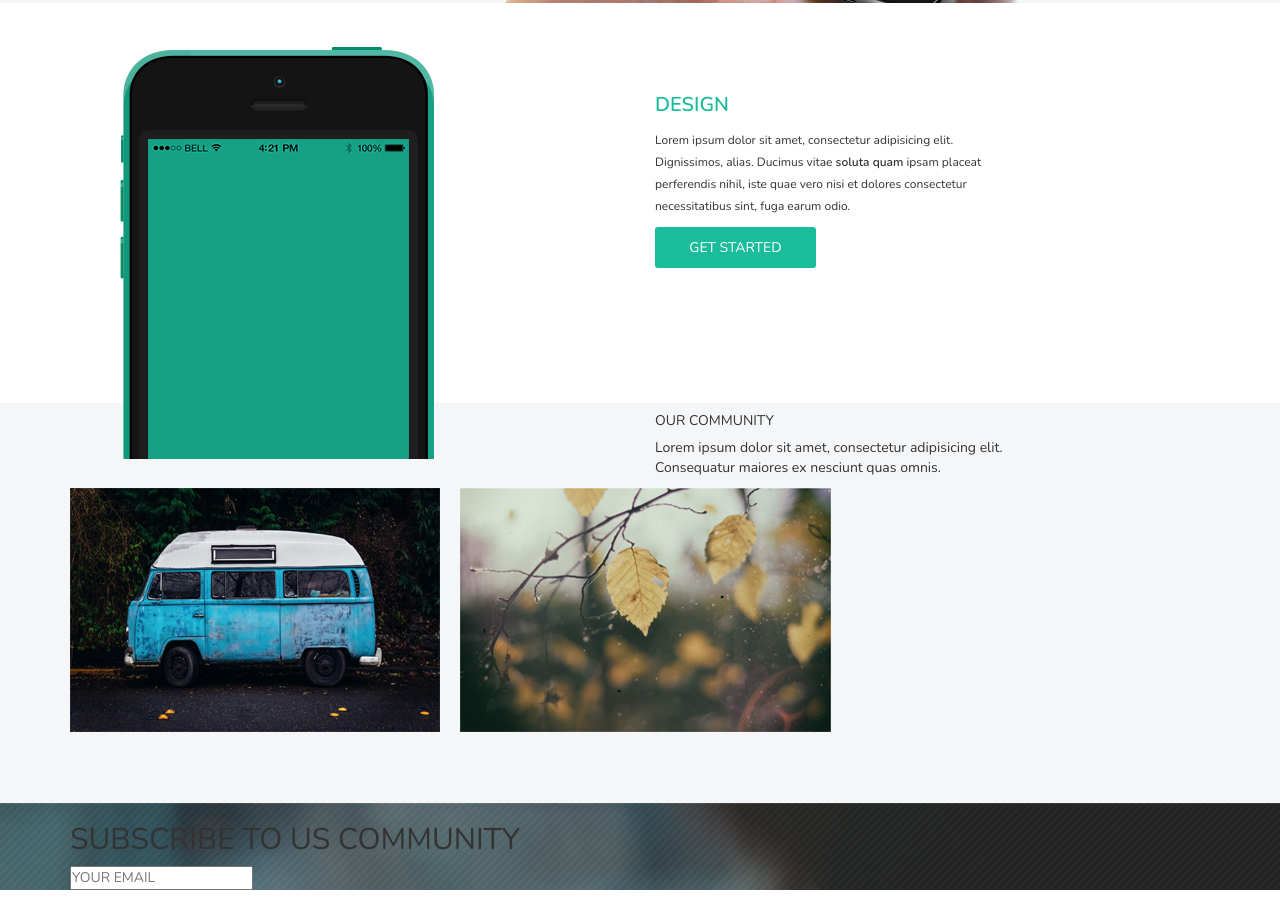
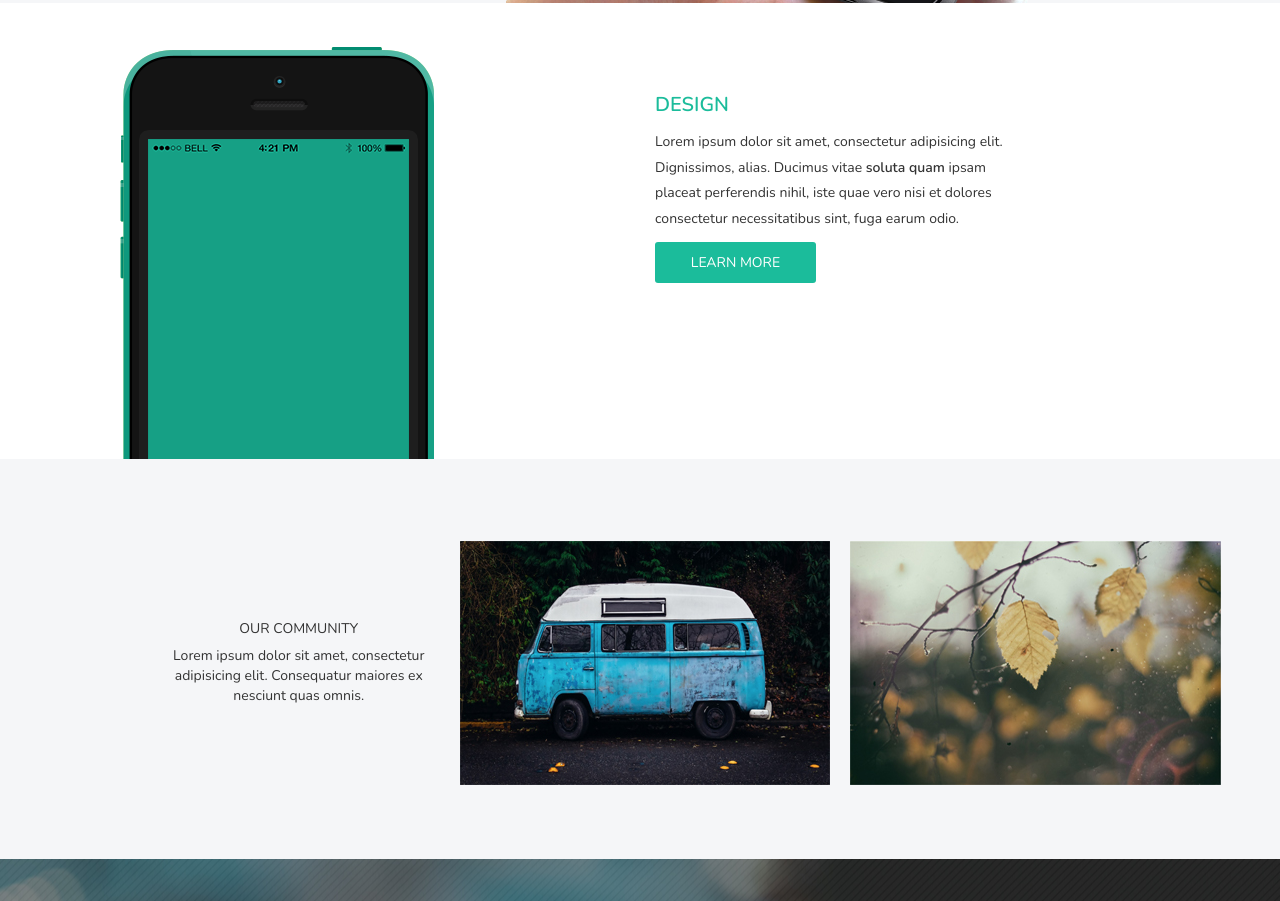
Before and after one commit to antocerdag/photolab, a website: page index.html in a window 1280 px wide. Shown: the part 1199-2100 px from the top of the page. Drawn offline with nearby package versions, Linux system fonts and the light colour scheme; files whose address does not match are found by name.

Commit message:
subscribe

```diff
--- a/assets/sass/_style.scss
+++ b/assets/sass/_style.scss
@@ -53,7 +53,7 @@
 
 .bajada-pequenio{
 	font-weight: 100;
-    font-size: 12px;
+    font-size: 14px;
     width: 66%;
     line-height: 185%;
 }
@@ -69,10 +69,19 @@
 /* SECION THREE*/
 .three{
 	width:100%;
-	height:400px;
+    height: 456px;
 }
 .phone{
 	background-color:$blanco;
+}
+
+.boton-learn{
+	background-color:$color_verde;
+    width: 29%;
+    height: 41px;
+    border-radius: 3px;
+    border-color: transparent;
+    color: white;
 }
 
 /* SECTION FOUR */
@@ -81,7 +90,22 @@
 	height:400px;
 	background-color:$gris;
 }
+.margin-top1{
+	margin-top: 13%;
+}
+.margin-top{
+	margin-top: 7%;
+}
 /* SECTION FIVE */
 .five{
 	background-image:$img2;
+	width: 100%;
+    height: 550px;
+    background-position: center;
+    background-repeat: no-repeat;
 }
+
+.titulo-seccion{
+	color: white;
+    margin-top: 170px;
+}
--- a/index.html
+++ b/index.html
@@ -68,7 +68,7 @@
 						DESIGN
 					</h4>
 					<p class="bajada-pequenio">Lorem ipsum dolor sit amet, consectetur adipisicing elit. Dignissimos, alias. Ducimus vitae <b>soluta quam</b> ipsam placeat perferendis nihil, iste quae vero nisi et dolores consectetur necessitatibus sint, fuga earum odio.</p>
-					<button class="boton-get" href="" type="button">GET STARTED</button>
+					<button class="boton-learn" href="" type="button">LEARN MORE</button>
 					</div>
 			</div>
 		</div>
@@ -76,15 +76,15 @@
 	<section class="four">
 		<div class="container">
 			<div class="row">
-				<div class="col-md-4 col-s-12">
+				<div class="col-md-3 col-s-12 col-md-offset-1 text-center margin-top1">
 					<h5 class="txt-our">OUR COMMUNITY</h5>
 					<p>Lorem ipsum dolor sit amet, consectetur adipisicing elit. Consequatur maiores ex nesciunt quas omnis.</p>
 				</div>
-				<div class="col-md-4 col-s-12">
-					<img src="img/car.jpg" alt="">
+				<div class="col-md-4 col-s-12 margin-top">
+					<img src="dist/img/car.jpg" alt="">
 				</div>
-				<div class="col-md-4 col-s-12">
-					<img src="img/leaf.jpg" alt="">
+				<div class="col-md-4 col-s-12 margin-top">
+					<img src="dist/img/leaf.jpg" alt="">
 				</div>
 			</div>
 		</div>
@@ -92,7 +92,7 @@
 	<section class="five">
 		<div class="container">
 			<div class="row">
-				<div class="col-md-12 col-s-12">
+				<div class="col-md-12 col-s-12 text-center">
 					<h2 class="titulo-seccion">SUBSCRIBE TO US COMMUNITY</h2>
 					<input type="text" placeholder="YOUR EMAIL">
 				</div>
```
Also changed, not shown: dist/css/style.min.css.
